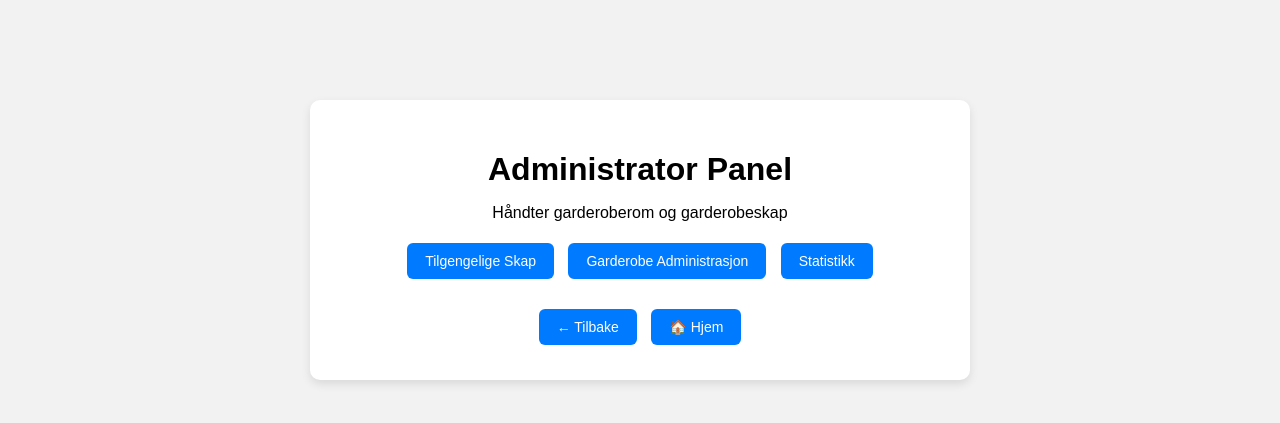
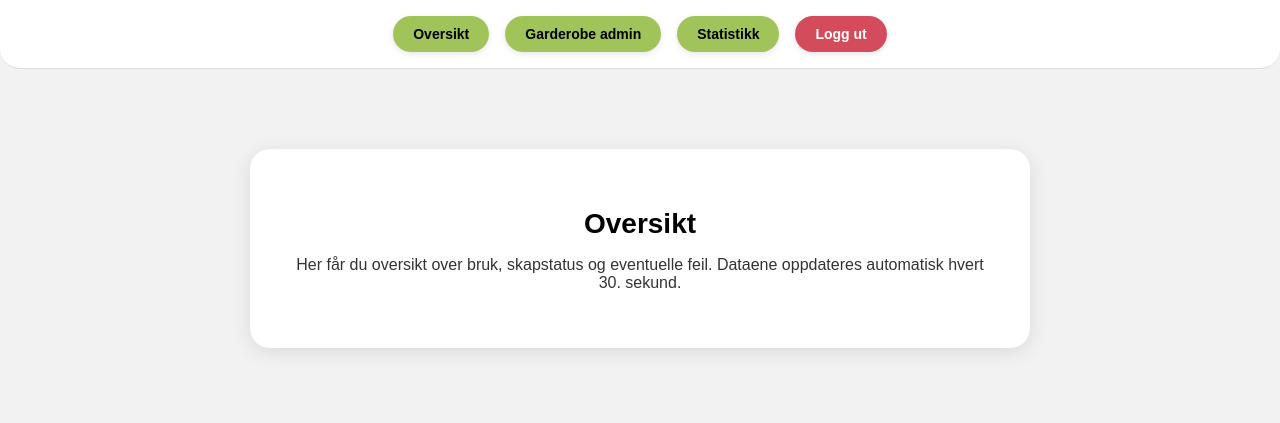
Before and after one commit to Chrizziboi/Skapapp, a FastAPI app: template templates/admin_page.html in a window 1280 px wide. Shown: the top 423 px of the page. Run offline with FastAPI, Linux system fonts and the light colour scheme; the template is opened without the code that fills it, so the values that code supplies are empty; parts of the project's set-up code (start-up, migrations or seed data) failed here and were passed over.

```diff
--- a/backend/Service/ErrorHandler.py
+++ b/backend/Service/ErrorHandler.py
@@ -6,7 +6,7 @@ from fastapi import HTTPException
 if os.name == "nt":  # Windows
     log_dir = os.path.join(os.getenv("USERPROFILE"), "fastapi_logs")
 else:  # Linux/macOS
-    log_dir = "/var/log"
+    log_dir = os.path.join(os.path.dirname(__file__), "..", "..", "logs")
 
 # Opprett loggmappen hvis den ikke eksisterer
 os.makedirs(log_dir, exist_ok=True)
--- a/static/styles/admin_page.css
+++ b/static/styles/admin_page.css
@@ -5,38 +5,59 @@ body {
     padding: 0;
 }
 
+.menu-bar {
+    display: flex;
+    justify-content: center;
+    gap: 16px;
+    padding: 16px;
+    background-color: #ffffff;
+    border-bottom: 1px solid #ddd;
+    border-radius: 0 0 20px 20px;
+}
+
+.menu-bar button {
+    padding: 10px 20px;
+    border: none;
+    border-radius: 20px;
+    font-weight: bold;
+    font-size: 14px;
+    cursor: pointer;
+    transition: background-color 0.3s, transform 0.2s ease;
+    box-shadow: 0 2px 6px rgba(0, 0, 0, 0.1);
+}
+
+.menu-bar button:hover {
+    transform: scale(1.05);
+}
+
+.menu-bar .overview,
+.menu-bar .wardrobe,
+.menu-bar .statistics {
+    background-color: #a1c45a;
+    color: black;
+}
+
+.menu-bar .logout {
+    background-color: #d44c5c;
+    color: white;
+}
+
 .container {
-    max-width: 600px;
-    margin: 100px auto;
+    max-width: 700px;
+    margin: 80px auto;
     background-color: white;
-    padding: 30px;
-    border-radius: 10px;
+    padding: 40px;
+    border-radius: 20px;
+    box-shadow: 0 4px 20px rgba(0, 0, 0, 0.1);
     text-align: center;
-    box-shadow: 0 4px 10px rgba(0, 0, 0, 0.1);
 }
 
 h1 {
-    margin-bottom: 10px;
+    font-size: 28px;
+    margin-bottom: 12px;
 }
 
-.actions button,
-.nav-buttons button {
-    background-color: #007bff;
-    color: white;
-    border: none;
-    padding: 10px 18px;
-    margin: 5px;
-    border-radius: 6px;
-    cursor: pointer;
-    font-size: 14px;
-    transition: background-color 0.3s;
+p {
+    font-size: 16px;
+    color: #333;
 }
-
-.actions button:hover,
-.nav-buttons button:hover {
-    background-color: #0056b3;
-}
-
-.nav-buttons {
-    margin-top: 20px;
-}
--- a/templates/admin_page.html
+++ b/templates/admin_page.html
@@ -1,47 +1,20 @@
 <!DOCTYPE html>
-<html lang="en">
+<html lang="no">
 <head>
     <meta charset="UTF-8">
-    <meta name="viewport" content="width=device-width, initial-scale=1.0">
-    <title>Administrator Panel</title>
-    <link rel="stylesheet" href="/static/styles/admin_page.css">
+    <title>Admin Oversikt</title>
+    <link rel="stylesheet" href="/static/admin_page.css">
 </head>
 <body>
+    <div class="menu-bar">
+        <button class="overview">Oversikt</button>
+        <button class="wardrobe">Garderobe admin</button>
+        <button class="statistics">Statistikk</button>
+        <button class="logout">Logg ut</button>
+    </div>
     <div class="container">
-        <h1>Administrator Panel</h1>
-        <p>Håndter garderoberom og garderobeskap</p>
-
-        <div class="actions">
-
-            <button onclick="goToAvailableLockers()">Tilgengelige Skap</button>
-            <button onclick="goToWardrobe()">Garderobe Administrasjon</button>
-            <button onclick="goToStatistics()">Statistikk</button>
-
-
-        </div>
-
-        <div class="nav-buttons">
-            <button onclick="goBack()">← Tilbake</button>
-            <button onclick="goHome()">🏠 Hjem</button>
-        </div>
+        <h1>Oversikt</h1>
+        <p>Her får du oversikt over bruk, skapstatus og eventuelle feil. Dataene oppdateres automatisk hvert 30. sekund.</p>
     </div>
-
-    <script>
-        function goToAvailableLockers() {
-            window.location.href = "/available_lockers";
-        }
-        function goToWardrobe() {
-            window.location.href = "/admin_wardrobe";
-        }
-        function goToStatistics() {
-            window.location.href = "/admin_statistics";
-        }
-        function goHome() {
-            window.location.href = "/";
-        }
-        function goBack() {
-            window.history.back();
-        }
-    </script>
 </body>
 </html>
```
Also changed, not shown: static/Sunnaas_building.webp (added), static/Sunnaas_logo_upscaled.png (added).
